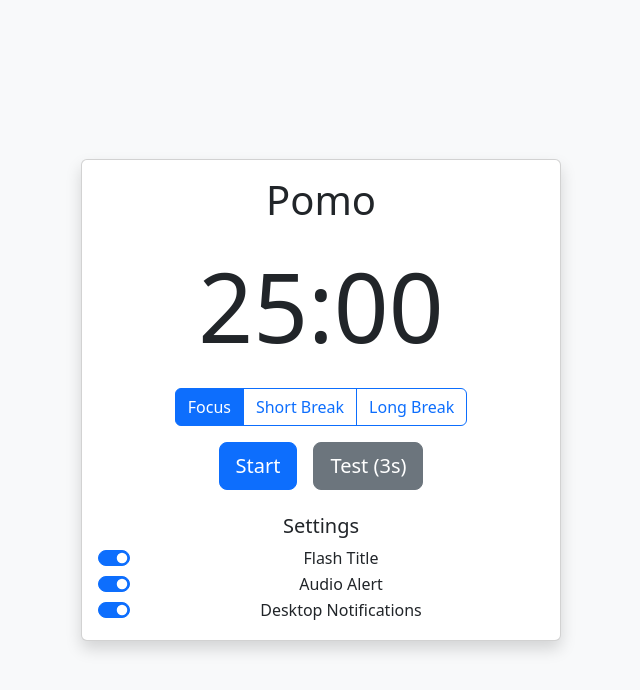
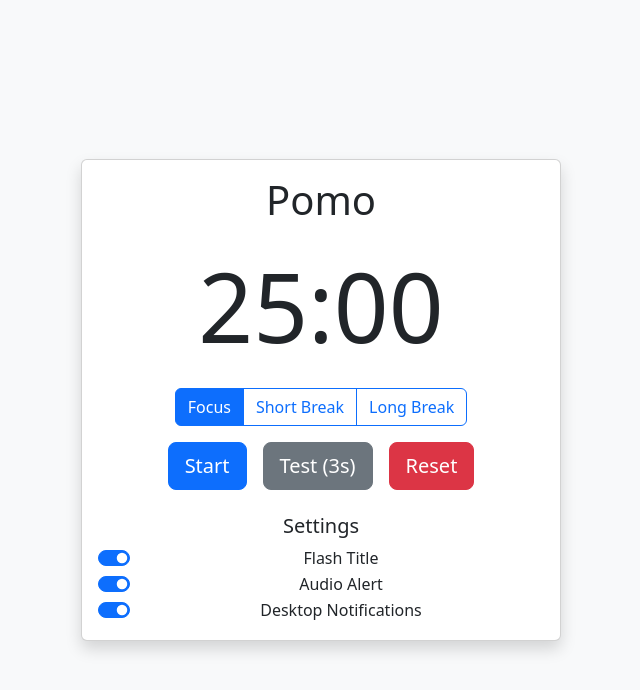
Before and after one commit to jlsonline/pomo, a React (Vite) app: page / in a window 1280 px wide. Shown: the top 690 px of the page, without its empty margins (319-959 px from the left). Built offline with nearby package versions, Linux system fonts and the light colour scheme.

Commit message:
Added reset button

```diff
--- a/src/App.tsx
+++ b/src/App.tsx
@@ -17,6 +17,13 @@ function App() {
   const handleTestClick = () => {
     setTime(3);
     setIsActive(true);
+  };
+
+  const handleReset = () => {
+    setMode('focus');
+    setTime(25 * 60);
+    setIsActive(false);
+    setPomoCount(0);
   };
 
   const handleModeChange = useCallback((newMode: string) => {
@@ -114,6 +121,7 @@ function App() {
             handleModeChange={handleModeChange}
             mode={mode}
             handleTestClick={handleTestClick}
+            handleReset={handleReset}
           />
           <Settings
             flashTitle={flashTitle}
--- a/src/components/Controls.tsx
+++ b/src/components/Controls.tsx
@@ -6,9 +6,10 @@ interface ControlsProps {
   handleModeChange: (mode: string) => void;
   mode: string;
   handleTestClick: () => void;
+  handleReset: () => void;
 }
 
-const Controls: React.FC<ControlsProps> = ({ isActive, setIsActive, handleModeChange, mode, handleTestClick }) => {
+const Controls: React.FC<ControlsProps> = ({ isActive, setIsActive, handleModeChange, mode, handleTestClick, handleReset }) => {
   return (
     <div className="text-center">
       <div className="btn-group mb-3">
@@ -23,6 +24,9 @@ const Controls: React.FC<ControlsProps> = ({ isActive, setIsActive, handleModeCh
         <button className="btn btn-secondary btn-lg mx-2" onClick={handleTestClick}>
           Test (3s)
         </button>
+        <button className="btn btn-danger btn-lg mx-2" onClick={handleReset}>
+          Reset
+        </button>
       </div>
     </div>
   );
```
